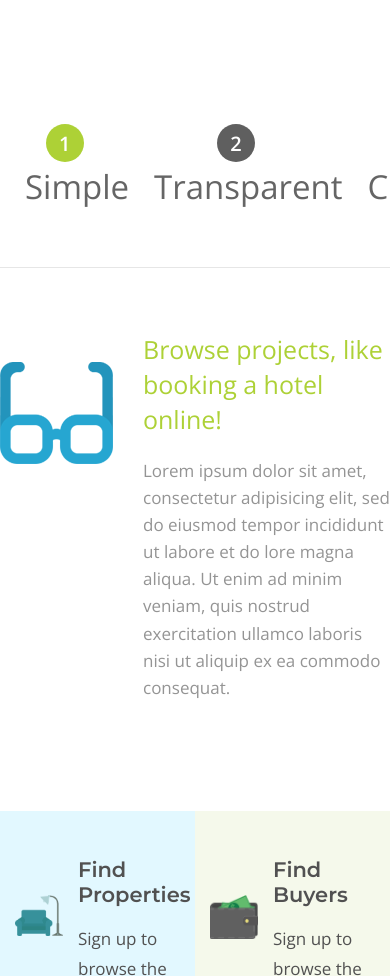
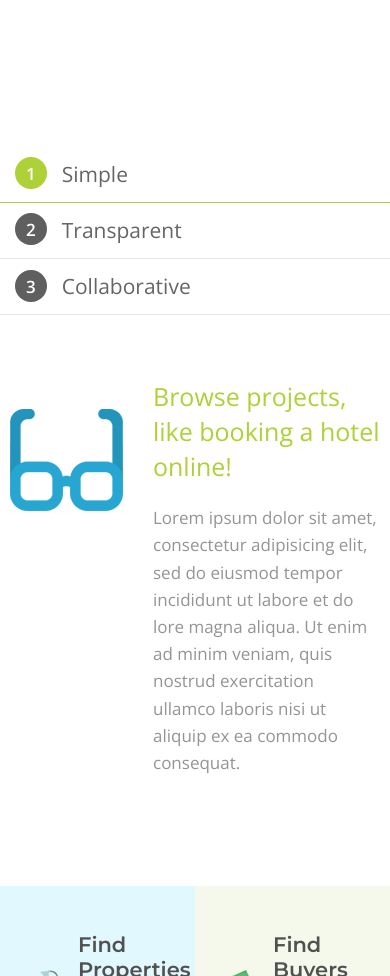
Before and after one commit to KostyaMon/Icrowdme, a plain HTML site: page index.html in a window 390 px wide. Shown: the part 1705-2681 px from the top of the page. Drawn offline with nearby package versions, Linux system fonts and the light colour scheme.

Commit message:
adaptation 1

```diff
--- a/css/style.css
+++ b/css/style.css
@@ -181,6 +181,8 @@ a {
   .content .ourWork {
     margin: 95px auto 150px;
     text-align: center; }
+    .content .ourWork._container {
+      padding: 0 15px; }
     .content .ourWork .ourWork__img {
       margin-bottom: 40px; }
     .content .ourWork .ourWork__title {
@@ -200,35 +202,50 @@ a {
 .tabs {
   margin: 0 auto 110px; }
   .tabs .tabs__triggers {
-    padding-bottom: 60px;
     display: flex;
-    border-bottom: 1px solid #e6e6e6; }
+    flex-wrap: wrap;
+    position: relative;
+    padding: 0 15px; }
+  .tabs .tabs__itemWrap {
+    flex: 0 1 33.333%;
+    display: flex; }
+    .tabs .tabs__itemWrap:nth-of-type(3n+3) .tabs__width {
+      justify-content: right; }
+  .tabs .tabs__width {
+    flex-basis: 100%;
+    display: flex;
+    border-bottom: 1px solid #e6e6e6;
+    margin-bottom: 35px; }
   .tabs .tabs__triggers-item {
-    flex: 0 1 33.333%;
+    display: flex;
+    margin-bottom: -1px;
+    padding-right: 25px;
+    padding-bottom: 35px; }
+    .tabs .tabs__triggers-item:active, .tabs .tabs__triggers-item:visited {
+      color: #656565; }
+  .tabs .tabs__numWrap {
+    text-align: center; }
+  .tabs .tabs__num {
+    background-color: #5f5f5f;
+    font-weight: 600;
+    color: #ffffff;
+    padding: 9.5px 16px;
+    border-radius: 50%;
+    position: relative;
+    top: 6px;
+    font-size: 2rem; }
+  .tabs .tabs__triggers-text {
+    padding-left: 25px;
     font-size: 3.3rem;
     font-weight: 300;
-    color: #656565;
-    text-align: center; }
-    .tabs .tabs__triggers-item .tabs__num {
-      align-items: flex-end;
-      display: inline-flex;
-      background-color: #5f5f5f;
-      font-size: 2rem;
-      font-weight: 600;
-      color: #ffffff;
-      width: 38px;
-      height: 38px;
-      border-radius: 50%;
-      padding-left: 13.5px;
-      padding-bottom: 6px;
-      position: relative;
-      bottom: 5px; }
-    .tabs .tabs__triggers-item .tabs__triggers-text {
-      padding-left: 25px;
-      display: inline-flex; }
-  .tabs .tabs__triggers-item_active .tabs__num, .tabs .tabs__triggers-item:hover .tabs__num {
-    transition: 0.3s ease 0s;
-    background-color: #add136; }
+    color: #656565; }
+  .tabs .tabs__triggers-item_active {
+    border-bottom: 1px solid #add136 !important; }
+    .tabs .tabs__triggers-item_active .tabs__num {
+      transition: 0.3s ease 0s;
+      background-color: #add136; }
+  .tabs .tabs__content {
+    padding: 0 10px; }
   .tabs .tabs__content-item {
     margin-top: 64px;
     display: none; }
@@ -255,6 +272,40 @@ a {
     font-size: 1.7rem;
     color: #606060;
     line-height: 1.6; }
+
+@media (max-width: 992px) {
+  .tabs .tabs__itemWrap:nth-of-type(3n+2) .tabs__width {
+    justify-content: center; }
+  .tabs .tabs__width {
+    margin-bottom: 25px; }
+  .tabs .tabs__triggers-item {
+    padding-bottom: 25px; }
+  .tabs .tabs__triggers-text {
+    font-size: 2.1rem; }
+  .tabs .tabs__num {
+    font-size: 1.7rem;
+    padding: 4.5px 11px;
+    top: 2px; }
+  .tabs .tabs__triggers-text {
+    padding-left: 15px; } }
+
+@media (max-width: 767px) {
+  .tabs .tabs__triggers {
+    padding: 0; }
+  .tabs .tabs__itemWrap {
+    flex-basis: 50%;
+    border-bottom: none;
+    justify-content: left; }
+  .tabs .tabs__width {
+    margin-bottom: 0; }
+  .tabs .tabs__triggers-item {
+    flex: 0 1 100%;
+    padding: 15px 15px;
+    border-bottom: 1px solid #e6e6e6; } }
+
+@media (max-width: 500px) {
+  .tabs .tabs__itemWrap {
+    flex-basis: 100%; } }
 
 .find .find__body {
   display: flex;
--- a/index.html
+++ b/index.html
@@ -84,12 +84,23 @@
 
 					<div class="tabs _container">
 						<div class="tabs__triggers">
-							<a href="#tab1" class="tabs__triggers-item"><span class="tabs__num">1</span><span class="tabs__triggers-text">Simple</span></a>
-							<a href="#tab2" class="tabs__triggers-item"><span class="tabs__num">2</span><span class="tabs__triggers-text">Transparent</span></a>
-							<a href="#tab3" class="tabs__triggers-item"><span class="tabs__num">3</span><span class="tabs__triggers-text">Collaborative</span></a>
+							<div class="tabs__itemWrap">
+									<div class="tabs__width">
+										<a href="#tab1" class="tabs__triggers-item"><span class="tabs__numWrap"><span class="tabs__num">1</span></span><span class="tabs__triggers-text">Simple</span></a>
+									</div>
+							</div>
+							<div class="tabs__itemWrap">
+								<div class="tabs__width">
+									<a href="#tab2" class="tabs__triggers-item"><span class="tabs__numWrap"><span class="tabs__num">2</span></span><span class="tabs__triggers-text">Transparent</span></a>
+								</div>
+							</div>
+							<div class="tabs__itemWrap">
+								<div class="tabs__width">
+									<a href="#tab3" class="tabs__triggers-item"><span class="tabs__numWrap"><span class="tabs__num">3</span></span><span class="tabs__triggers-text">Collaborative</span></a>
+								</div>
+							</div>
 						</div >
 						<div class="tabs__content">
-
 							<div id="tab1" class="tabs__content-item">
 								<div class="tabs__el1"><img class="tabs__img" src="img/icons/icon2.png" alt="icon2"></div>
 								<div class="tabs__el2">
@@ -112,7 +123,6 @@
 								</div>
 							</div>
 						</div>
-
 					</div>
 
 					<div class="find">
```
